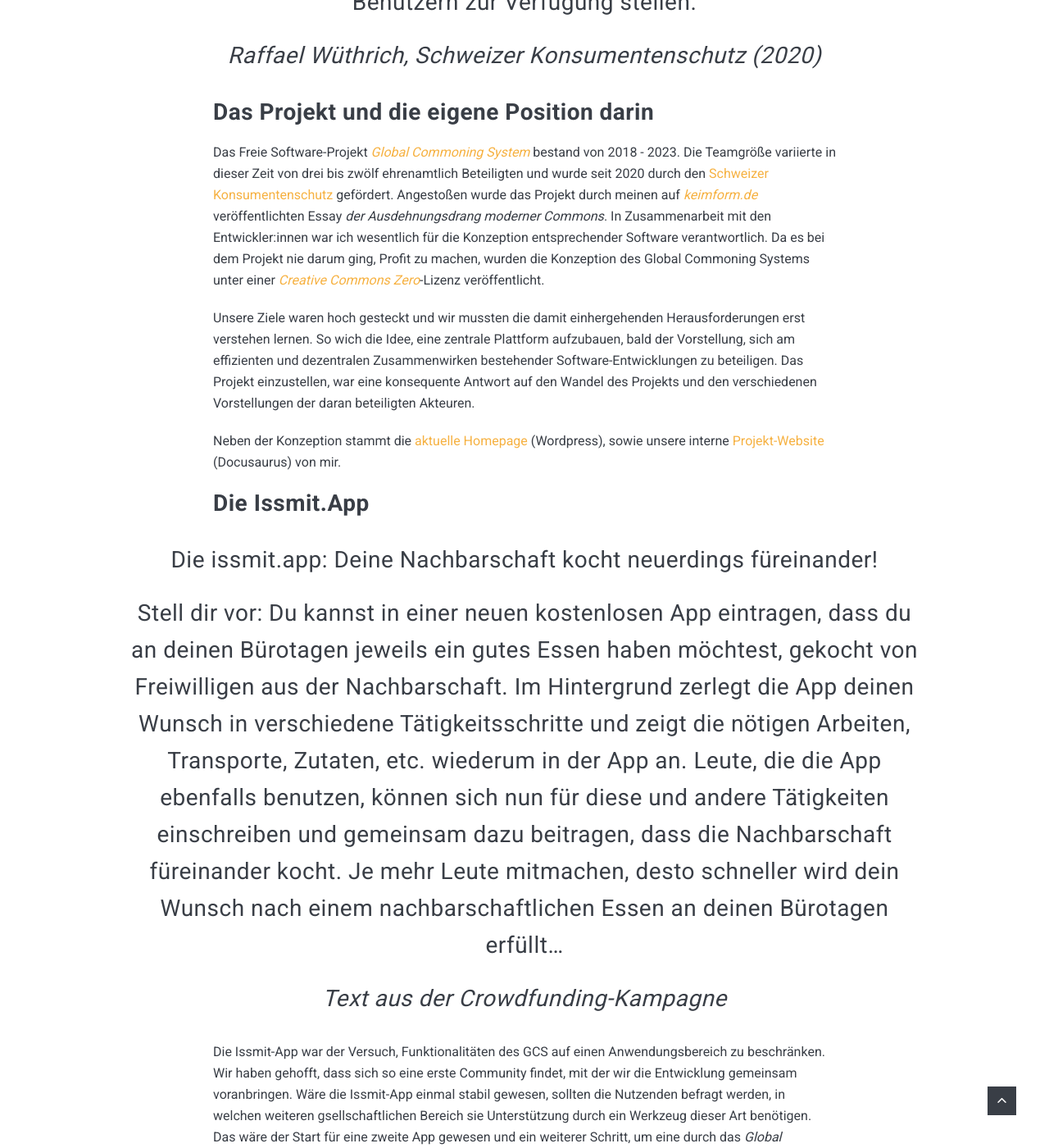
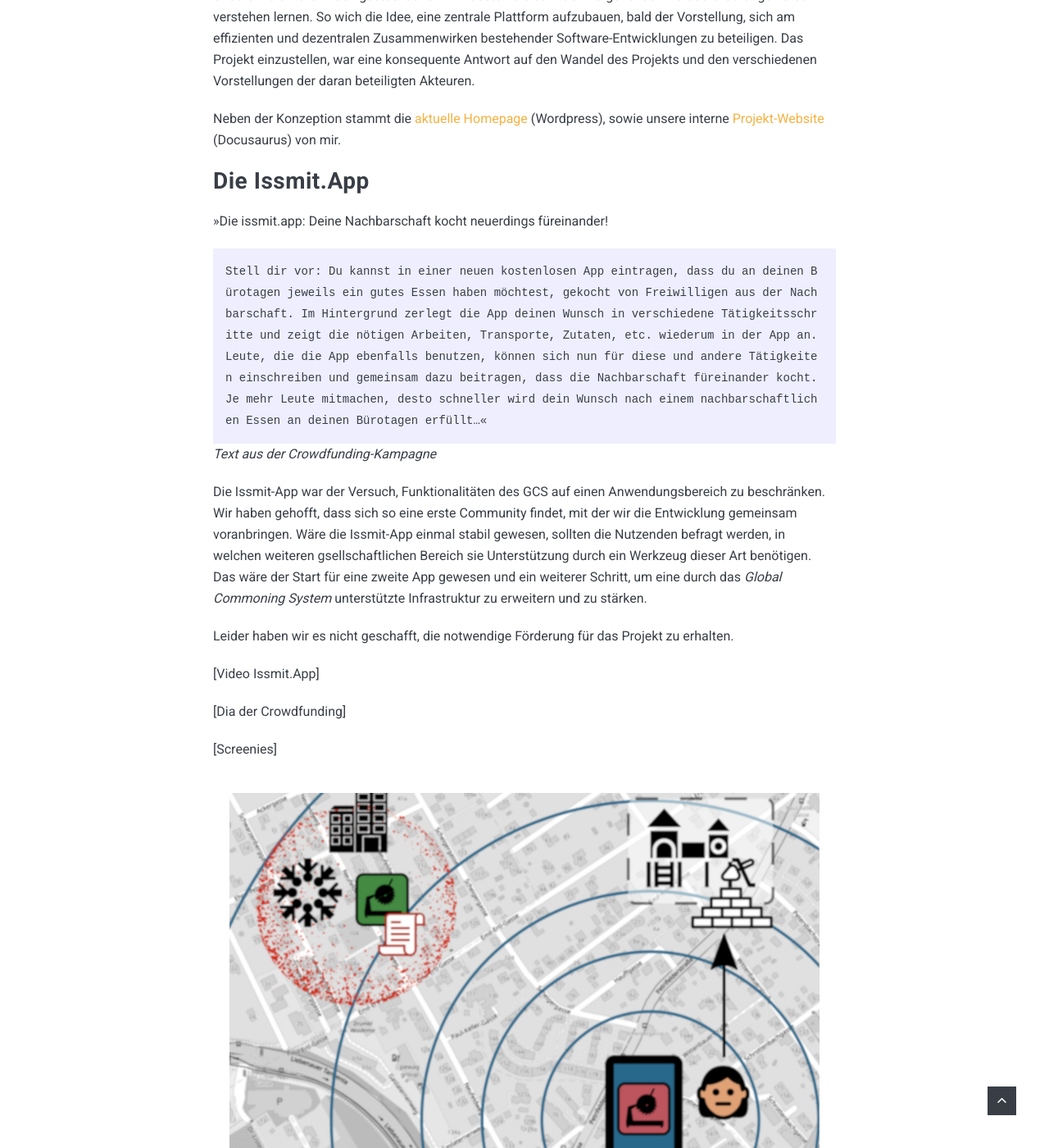
Before and after one commit to emze77/emze77.github.io, a Jekyll site: the page built from _posts/2024-01-10-global-commoning-system.markdown, in a window 1280 px wide and 1400 px high, scrolled down 1758 px. Shown: the whole window at 82% size. Built offline with Jekyll 4.4.1, drawn with Linux system fonts in a browser that asks for light colours; nearby versions of some CDN libraries.

```diff
--- a/_posts/2024-01-10-global-commoning-system.markdown
+++ b/_posts/2024-01-10-global-commoning-system.markdown
@@ -6,9 +6,9 @@ image:  gcs.jpg
 tags:   Projekt
 ---
 
-> Die Software ist eine neuartige Möglichkeit, sämtliche Tätigkeiten, welche zur Befriedigung menschlicher Bedürfnisse notwendig sind, auf Augenhöhe zu vermitteln und somit sowohl für andere direkt da zu sein, als auch sich in komplexe Produktionsprozesse einzubringen. Sobald Bedürfnisse vermittelt wurden, wird automatisch das lokale Umfeld nach verfügbaren Mitteln (Werkzeugen, Maschinen, Arbeitsmaterialien, Räumlichkeiten, etc.) analysiert und Benutzern mögliche Tätigkeiten angeboten, denen diese sich den eigenen Fähigkeiten und Interessen nach zuordnen können. Diese Tätigkeiten selbst sind Erfahrungen anderer Beteiligter, die einmal vor demselben Problem standen. Die Software kann herausstellen, welche Tätigkeiten im jeweiligen Umfeld am effizientesten dazu beitragen, möglichst viele unterschiedliche Bedürfnisse mit möglichst geringem Aufwand zu befriedigen und diese Informationen den Benutzern zur Verfügung stellen.
->
-> *Raffael Wüthrich, Schweizer Konsumentenschutz (2020)*
+    Die Software ist eine neuartige Möglichkeit, sämtliche Tätigkeiten, welche zur Befriedigung menschlicher Bedürfnisse notwendig sind, auf Augenhöhe zu vermitteln und somit sowohl für andere direkt da zu sein, als auch sich in komplexe Produktionsprozesse einzubringen. Sobald Bedürfnisse vermittelt wurden, wird automatisch das lokale Umfeld nach verfügbaren Mitteln (Werkzeugen, Maschinen, Arbeitsmaterialien, Räumlichkeiten, etc.) analysiert und Benutzern mögliche Tätigkeiten angeboten, denen diese sich den eigenen Fähigkeiten und Interessen nach zuordnen können. Diese Tätigkeiten selbst sind Erfahrungen anderer Beteiligter, die einmal vor demselben Problem standen. Die Software kann herausstellen, welche Tätigkeiten im jeweiligen Umfeld am effizientesten dazu beitragen, möglichst viele unterschiedliche Bedürfnisse mit möglichst geringem Aufwand zu befriedigen und diese Informationen den Benutzern zur Verfügung stellen.
+
+*Raffael Wüthrich, Schweizer Konsumentenschutz (2020)*
 
 ## Das Projekt und die eigene Position darin
 
@@ -20,11 +20,11 @@ Neben der Konzeption stammt die [aktuelle Homepage](https://commoningsystem.org)
 
 ## Die Issmit.App
 
-> Die issmit.app: Deine Nachbarschaft kocht neuerdings füreinander!
->
-> Stell dir vor: Du kannst in einer neuen kostenlosen App eintragen, dass du an deinen Bürotagen jeweils ein gutes Essen haben möchtest, gekocht von Freiwilligen aus der Nachbarschaft. Im Hintergrund zerlegt die App deinen Wunsch in verschiedene Tätigkeitsschritte und zeigt die nötigen Arbeiten, Transporte, Zutaten, etc. wiederum in der App an. Leute, die die App ebenfalls benutzen, können sich nun für diese und andere Tätigkeiten einschreiben und gemeinsam dazu beitragen, dass die Nachbarschaft füreinander kocht. Je mehr Leute mitmachen, desto schneller wird dein Wunsch nach einem nachbarschaftlichen Essen an deinen Bürotagen erfüllt…
->
-> *Text aus der Crowdfunding-Kampagne*
+»Die issmit.app: Deine Nachbarschaft kocht neuerdings füreinander!
+
+    Stell dir vor: Du kannst in einer neuen kostenlosen App eintragen, dass du an deinen Bürotagen jeweils ein gutes Essen haben möchtest, gekocht von Freiwilligen aus der Nachbarschaft. Im Hintergrund zerlegt die App deinen Wunsch in verschiedene Tätigkeitsschritte und zeigt die nötigen Arbeiten, Transporte, Zutaten, etc. wiederum in der App an. Leute, die die App ebenfalls benutzen, können sich nun für diese und andere Tätigkeiten einschreiben und gemeinsam dazu beitragen, dass die Nachbarschaft füreinander kocht. Je mehr Leute mitmachen, desto schneller wird dein Wunsch nach einem nachbarschaftlichen Essen an deinen Bürotagen erfüllt…«
+
+*Text aus der Crowdfunding-Kampagne*
 
 Die Issmit-App war der Versuch, Funktionalitäten des GCS auf einen Anwendungsbereich zu beschränken. Wir haben gehofft, dass sich so eine erste Community findet, mit der wir die Entwicklung gemeinsam voranbringen. Wäre die Issmit-App einmal stabil gewesen, sollten die Nutzenden befragt werden, in welchen weiteren gsellschaftlichen Bereich sie Unterstützung durch ein Werkzeug dieser Art benötigen. Das wäre der Start für eine zweite App gewesen und ein weiterer Schritt, um eine durch das *Global Commoning System* unterstützte Infrastruktur zu erweitern und zu stärken.
 
```
Also changed, not shown: _includes/pagination.html (+5 -5 lines), 5 other files.
